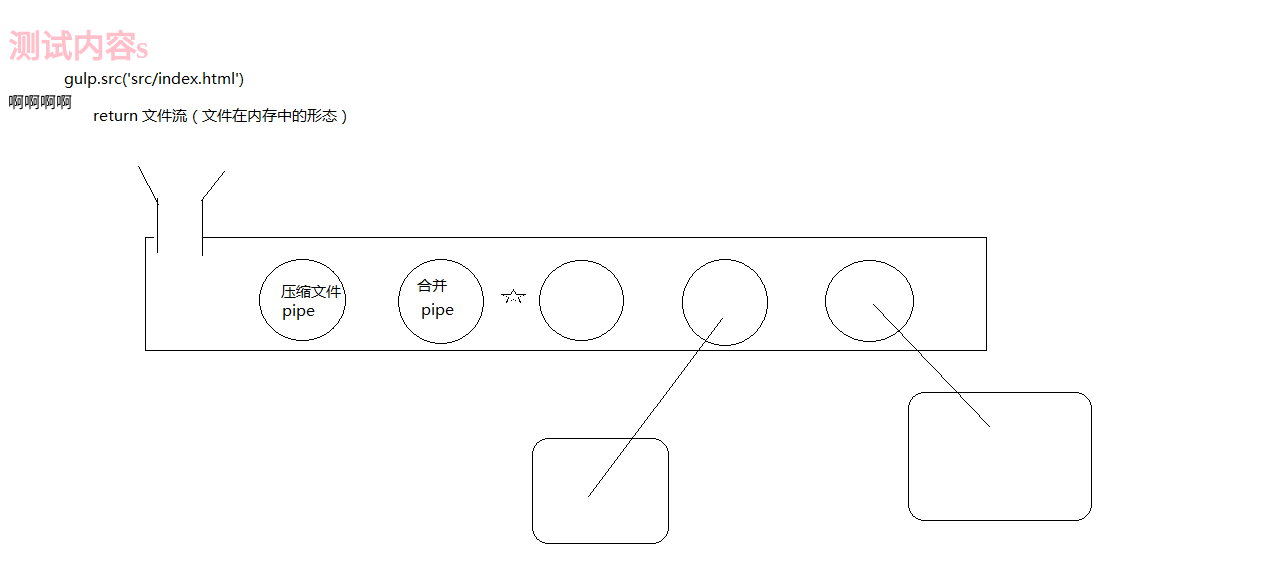
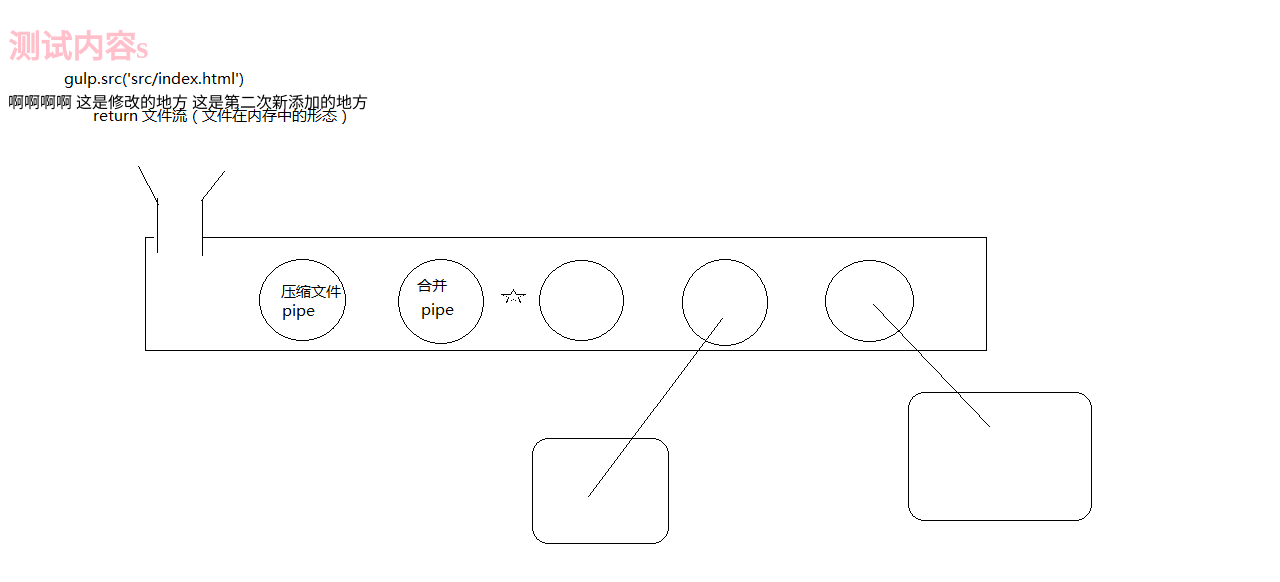
Before and after one commit to CCClouds/git-demo, a website: page src/index.html in a window 1280 px wide. Drawn offline with nearby package versions, Linux system fonts and the light colour scheme; files that its build step writes are made by us from their sources.

Commit message:
第二次修改

```diff
--- a/src/index.html
+++ b/src/index.html
@@ -9,7 +9,8 @@
 <body>
 <!-- 测试注释 -->
   <h1>测试内容s</h1>
-  啊啊啊啊
+  啊啊啊啊 这是修改的地方
+  这是第二次新添加的地方
   <script src="scripts/all.js"></script>
 </body>
 
```
